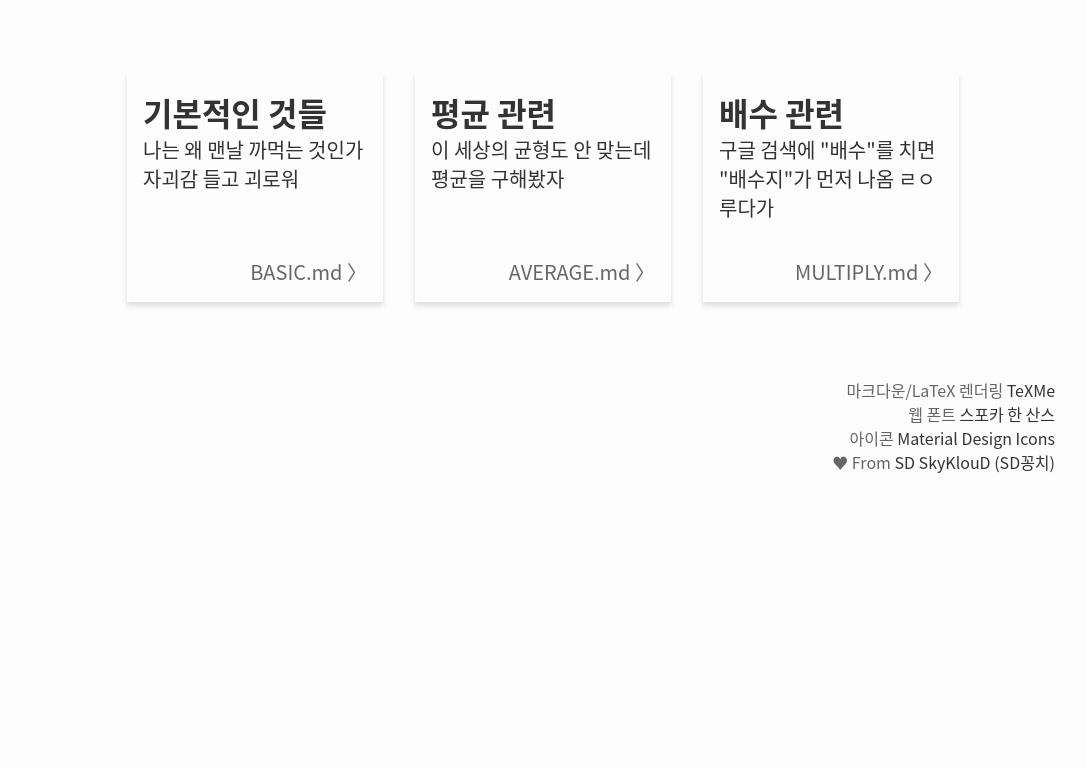
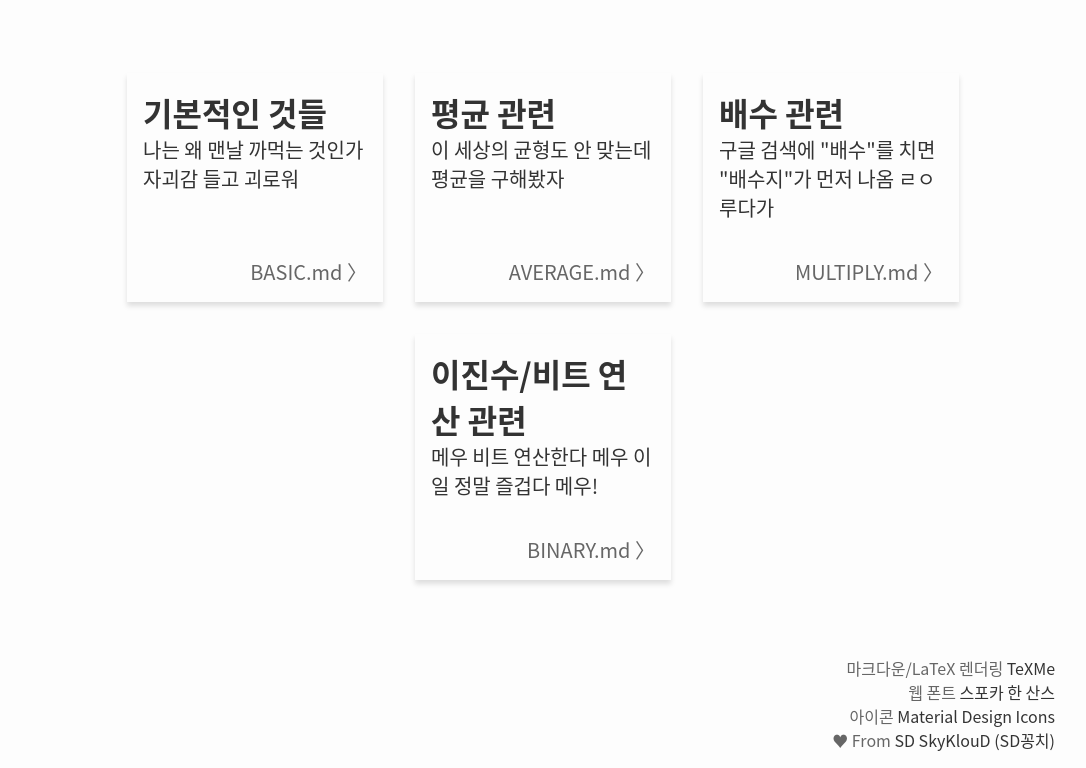
Before and after one commit to SDSkyKlouD/useful-formulas, a plain HTML site: page index.html in a window 1280 px wide. Shown: the part 164-932 px from the top of the page, without its empty margins (97-1183 px from the left). Before the commit the page ends 800 px from the top, so only its background shows below. Drawn offline with Linux system fonts and the light colour scheme; a web font is replaced by a local one.

Commit message:
Add BINARY (not completed)

```diff
--- a/index.html
+++ b/index.html
@@ -41,6 +41,14 @@
 
                 <div class="direction">MULTIPLY.md 〉</div>
             </a>
+            <a href="content.html?markdown=BINARY" class="content_box">
+                <div>
+                    <div class="title">이진수/비트 연산 관련</div>
+                    <div class="desc">메우 비트 연산한다 메우 이 일 정말 즐겁다 메우!</div>
+                </div>
+
+                <div class="direction">BINARY.md 〉</div>
+            </a>
         </section>
 
         <footer>
```
Also changed, not shown: 1 other file.
